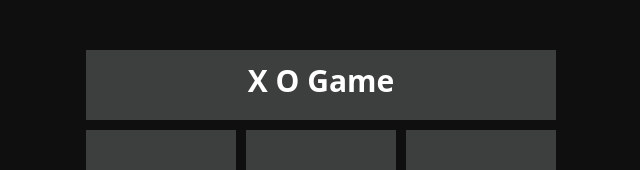
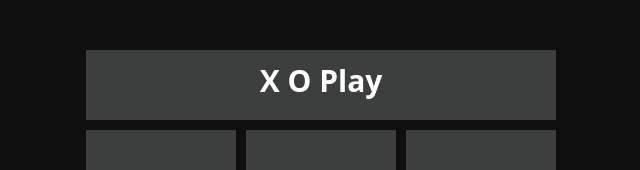
Before and after one commit to YahiaTarek01/test, a plain HTML site: page index.html in a window 1280 px wide. Shown: the top 170 px of the page, without its empty margins (354-994 px from the left). Drawn offline with Linux system fonts and the light colour scheme.

Commit message:
index.html

```diff
--- a/index.html
+++ b/index.html
@@ -56,7 +56,7 @@
 </head>
 <body>
     <div id="game">
-        <div class="name"><span>X O</span> Game</div>
+        <div class="name"><span>X O</span> Play</div>
          <div class="box" id="item1" onclick="gamer(this.id)"></div>
          <div class="box" id="item2" onclick="gamer(this.id)"></div>
          <div class="box" id="item3" onclick="gamer(this.id)"></div>
```
